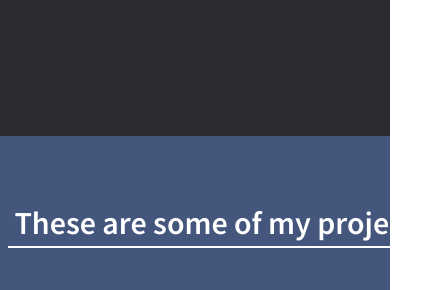
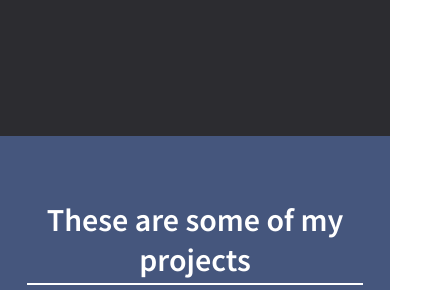
Before and after one commit to matijaoe/freecodecamp-RWD, a website: page Porfolio Page/index.html in a window 390 px wide. Shown: the part 708-998 px from the top of the page, 435 px wide, since content can reach past the window. Drawn offline with Linux system fonts and the light colour scheme.

Commit message:
fixed h2 overflow for good :bug: :art:

```diff
--- a/Porfolio Page/index.html
+++ b/Porfolio Page/index.html
@@ -29,8 +29,10 @@
             </div>
         </section>
 
-        <section id="projects">
-            <h2>These are some of my projects</h2>
+        <section id="projects" class="projects">
+            <div class="title-box">
+                <h2>These are some of my projects</h2>
+            </div>
 
             <div class="projects-grid">
 
--- a/Porfolio Page/style.css
+++ b/Porfolio Page/style.css
@@ -140,19 +140,26 @@ section {
 	padding: 5em 0.5em;
 }
 
-#projects {
+.projects {
 	background: var(--bg-blue);
 }
 
-#projects h2 {
+
+.title-box {
+	width: 90%;
+	text-align: center;
+	margin: 0 auto 1.5em;
+
+}
+
+.projects h2 {
+	display: inline-block;
 	font-size: 2.2em;
+	font-weight: 600;
+
 	color: var(--white);
 	border-bottom: 2px solid var(--white);
-	width: max-content;
-	padding: 0.1em 0.2em;
-	margin: 0 auto;
-	font-weight: 600;
-	margin-bottom: 1.5em;
+	padding-bottom: .1em;
 }
 
 .projects-grid {
@@ -196,7 +203,7 @@ section {
 
 .project-tile:hover {
 	transform: scale(1.02);
-	box-shadow: .7rem .7rem 0rem 0 rgba(0, 0, 0, 0.18),
+	box-shadow: 0.7rem 0.7rem 0rem 0 rgba(0, 0, 0, 0.18),
 		1.4rem 1.4rem 0rem 0 rgba(0, 0, 0, 0.15);
 }
 .project-tile:hover span {
@@ -307,7 +314,7 @@ section {
 /* MEDIA QUERIES */
 
 @media only screen and (max-width: 900px) {
-	#projects h2 {
+	.projects h2 {
 		font-size: 2em;
 	}
 }
@@ -353,7 +360,11 @@ section {
 	}
 	h1 {
 		font-size: 2.8em;
-		hyphens: auto;
+		overflow-wrap: break-word;
+	}
+
+	h2 {
+		overflow-wrap: break-word;
 	}
 	#navbar {
 		justify-content: center;
```
